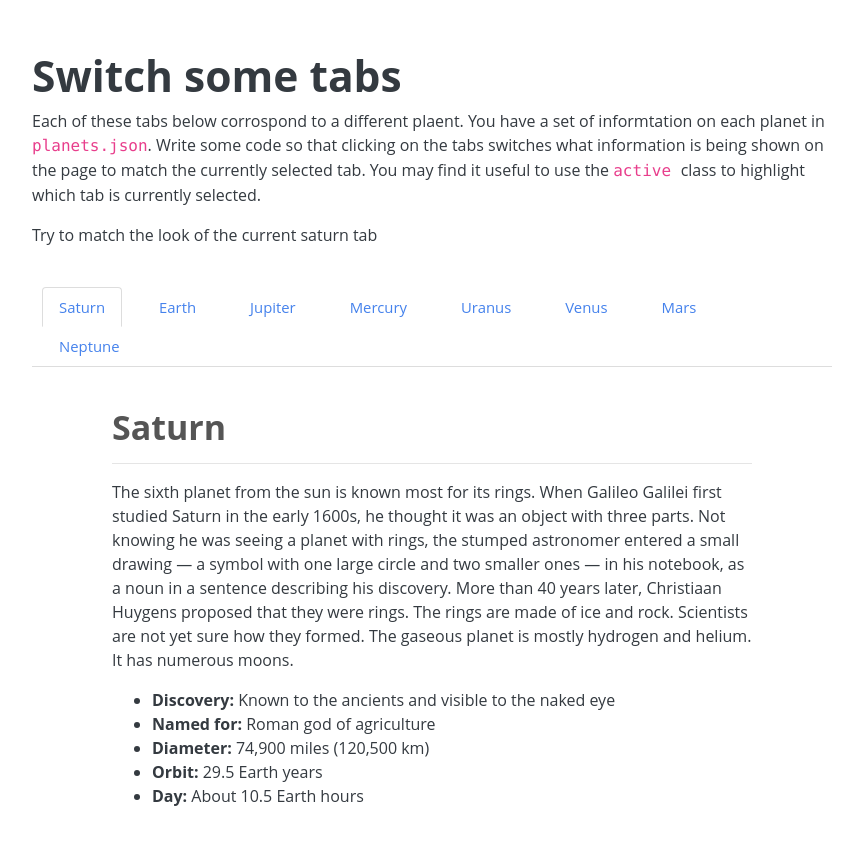
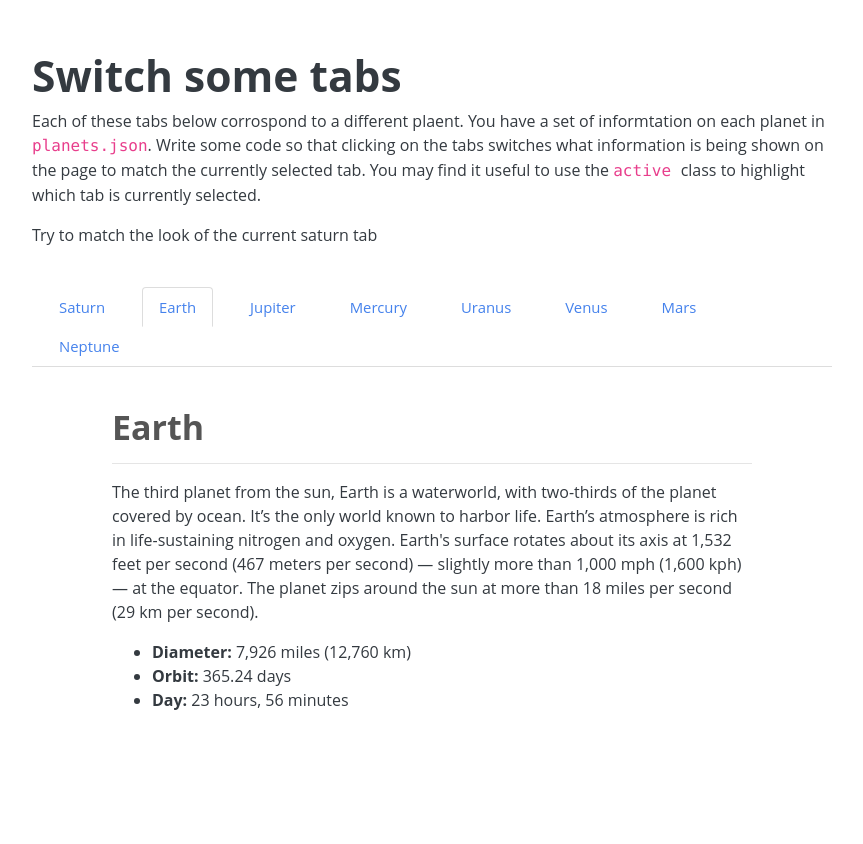
Before and after one commit to tecty/COMP2041, a website: page labs/lab12/labs/lab12/tabs/index.html in a window 1280 px wide. Both pictures are taken after a click on the link "Earth". Shown: the whole page, without its empty margins (208-1071 px from the left). After the commit the page ends 800 px from the top, so only its background shows below. Drawn offline with nearby package versions, Linux system fonts and the light colour scheme.

Commit message:
finish the tabs

```diff
--- a/labs/lab12/labs/lab12/tabs/tabs.js
+++ b/labs/lab12/labs/lab12/tabs/tabs.js
@@ -1,4 +1,44 @@
+var content;
+var navLinks = [...document.getElementsByClassName('nav-link')];
+function renderSummary(pl) {
+    let ret ='';
+    Object.keys(pl.summary).forEach(key => {
+        ret +=`<li><b>${key}:</b> ${pl.summary[key]}</li>`;
+    });
+    return ret;
+}
+
+function refreshContent(e) {
+    // clear all the active class
+    navLinks.forEach(el => {
+        el.classList.remove('active');
+    });
+    e.srcElement.classList.add('active');
+
+    let elId = e.srcElement.id;
+    // parse as int
+    let id = parseInt(elId.replace('tab-',''));
+
+    let thePlanet = content[id-1];
+
+    // console.log(thePlanet);
+    let info = document.getElementById('information');
+    info.innerHTML = `
+        <h2> ${thePlanet.name} </h2>
+        <hr>
+        <p>${thePlanet.details}</p>
+        <ul>${renderSummary(thePlanet)}</ul>
+    `;
+
+}
+
+
+
+
 (function () {
     'use strict';
-
+    fetch('planets.json').then(r => r.json()).then(r => content = r);
+    navLinks.forEach(l => {
+        l.onclick = refreshContent;
+    });
 }());
```
Also changed, not shown: labs/lab12/labs/lab12/tabs/index.html (+11 -3 lines), 1 other file.
